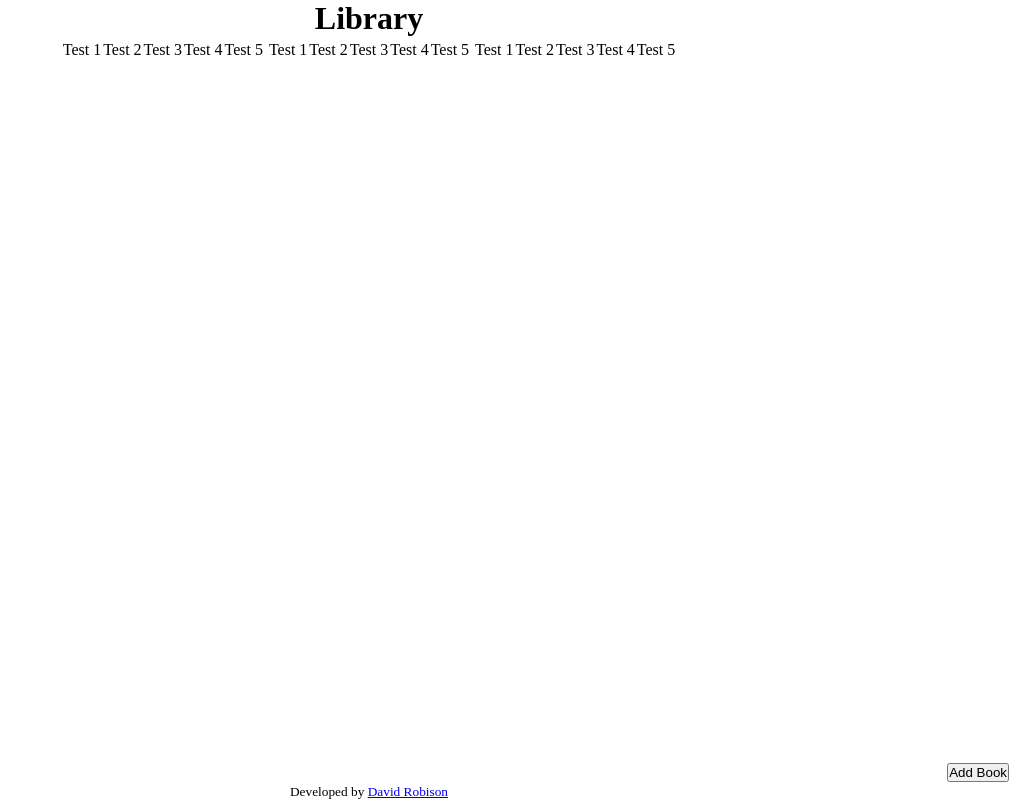
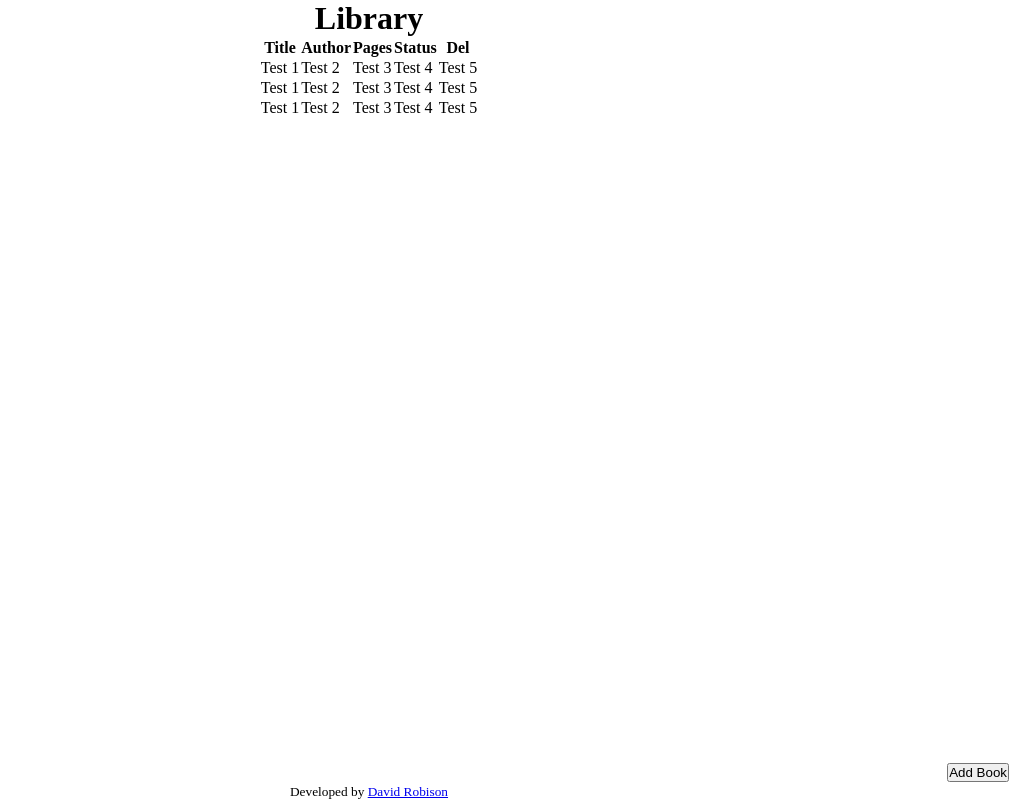
Before and after one commit to robisonwebdev/library-react, a React (Create React App) app: page / in a window 1280 px wide. Shown: the whole page, without its empty margins (271-1280 px from the left). Built offline with nearby package versions, Linux system fonts and the light colour scheme.

Commit message:
Imported TableHead.js Called TableHead component. Removed td around BookDetails components.

```diff
--- a/src/components/Library.js
+++ b/src/components/Library.js
@@ -1,16 +1,17 @@
 import BookDetails from "./BookDetails"
+import TableHead from "./TableHead"
 
 const Library = (props) => {
     return (
         <div id='library'>
             <table id='libraryTable'>
                 <thead>
-
+                    <TableHead />
                 </thead>
                 <tbody>
-                    <td><BookDetails /></td>
-                    <td><BookDetails /></td>
-                    <td><BookDetails /></td>
+                    <BookDetails />
+                    <BookDetails />
+                    <BookDetails />
                 </tbody>
             </table>
         </div>
```
